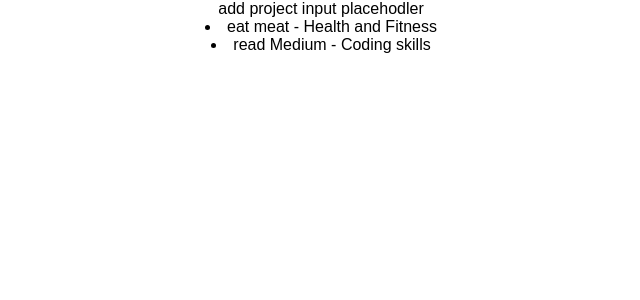
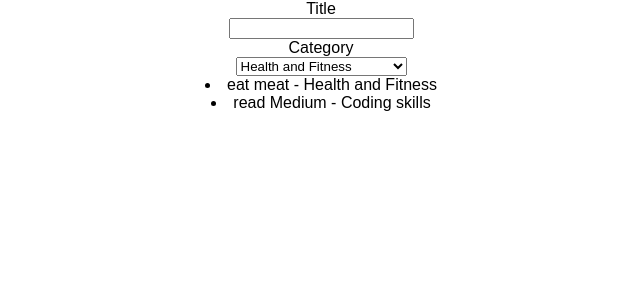
Before and after one commit to ali1129js/projectmanagerreactjs, a React (Create React App) app: page / in a window 1280 px wide. Shown: the top 300 px of the page, without its empty margins (319-959 px from the left). Built offline with nearby package versions, Linux system fonts and the light colour scheme.

Commit message:
outputing mapping categories as select options

```diff
--- a/src/Components/AddProject.js
+++ b/src/Components/AddProject.js
@@ -2,13 +2,32 @@
  * @Author: Ali Ismail
  * @Date:   2018-04-03T14:14:34+02:00
  * @Last modified by:   Ali Ismail
- * @Last modified time: 2018-04-03T14:19:18+02:00
+ * @Last modified time: 2018-04-03T14:42:22+02:00
  */
 import React, { Component } from 'react';
 class AddProject extends Component {
+  static defaultProps = {
+    categories: ['Health and Fitness','Coding Skills','Knowledge Consumption','Entertainment']
+  }
   render(){
+    let categoryOptions = this.props.categories.map(category => {
+      return <option key={category} value="category">{category}</option>
+    });
     return(
-      <div>add project input placehodler</div>
+      <div>
+        <form>
+          <div>
+            <label> Title</label><br />
+            <input type="text" ref="title" />
+          </div>
+          <div>
+            <label> Category</label><br />
+            <select ref="Category">
+            {categoryOptions}
+          </select>
+          </div>
+        </form>
+      </div>
     );
   }
 }
```
